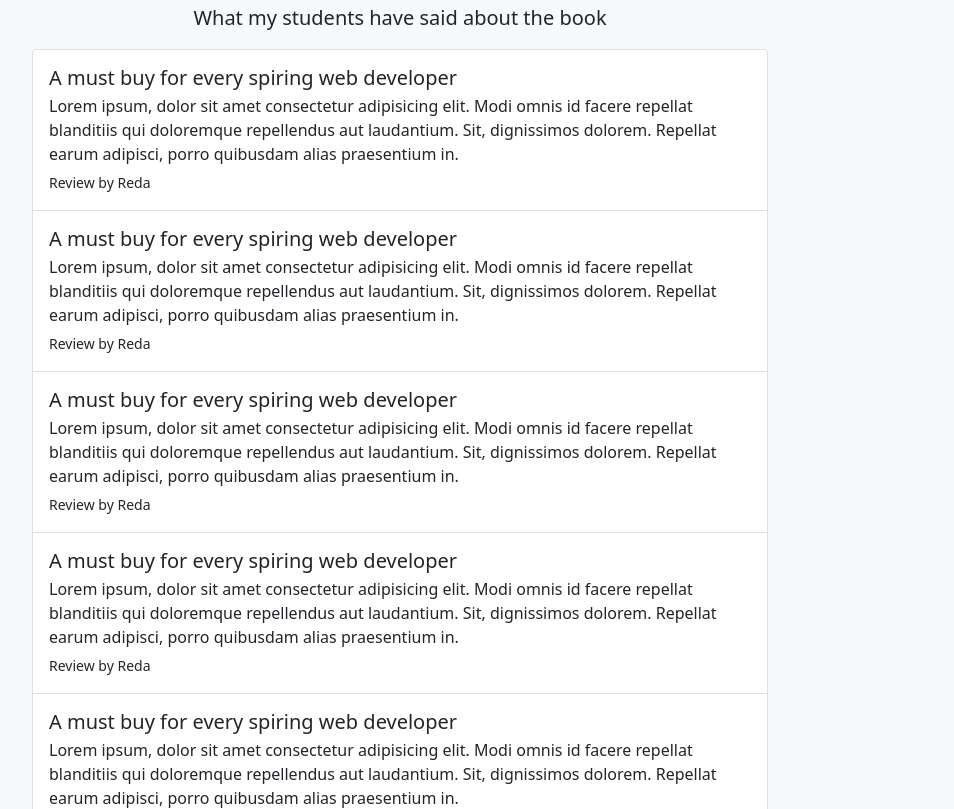
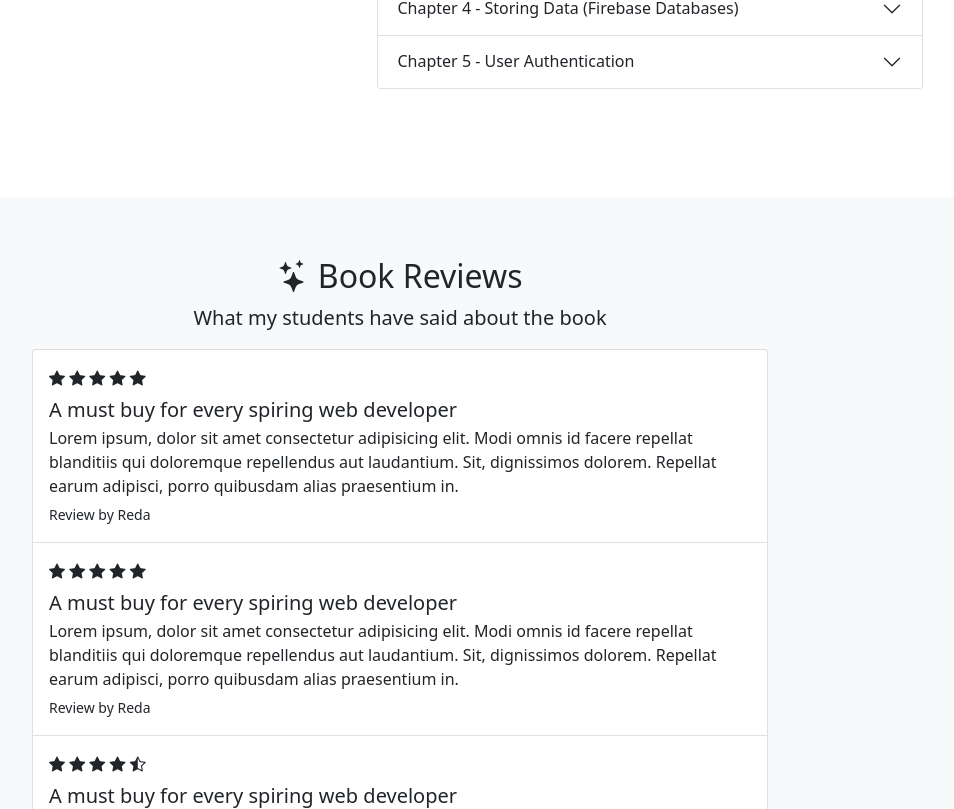
Before and after one commit to jrreda/CSS, a plain HTML site: page Kindle Store/index.html in a window 1280 px wide. Shown: the part 1991-2800 px from the top of the page, without its empty margins (240-1194 px from the left). Drawn offline with nearby package versions, Linux system fonts and the light colour scheme.

Commit message:
add some icons

```diff
--- a/Kindle Store/index.html
+++ b/Kindle Store/index.html
@@ -9,8 +9,15 @@
     <!-- Bootstrap CSS -->
     <link href="https://cdn.jsdelivr.net/npm/bootstrap@5.0.2/dist/css/bootstrap.min.css" rel="stylesheet"
         integrity="sha384-EVSTQN3/azprG1Anm3QDgpJLIm9Nao0Yz1ztcQTwFspd3yD65VohhpuuCOmLASjC" crossorigin="anonymous">
+    <link rel="stylesheet" href="https://cdn.jsdelivr.net/npm/bootstrap-icons@1.11.3/font/bootstrap-icons.min.css">
 
     <title>Kindle Store</title>
+
+    <style>
+        section {
+            padding: 60px 0;
+        }
+    </style>
 </head>
 
 <body>
@@ -18,7 +25,10 @@
     <nav class="navbar navbar-expand-lg navbar-light bg-light">
         <div class="container-xxl">
             <a class="navbar-brand" href="#intro">
-                <span class="text-secondary fw-bold">Net Ninja Pro - the Book</span>
+                <span class="text-secondary fw-bold">
+                    <i class="bi bi-book-half"></i>
+                    Net Ninja Pro - the Book
+                </span>
             </a>
 
             <!-- toggle btn for mobile nav -->
@@ -245,33 +255,59 @@
     <section id="reviews" class="bg-light">
         <div class="container-lg">
             <div class="text-center">
-                <h2>Book Reviews</h2>
+                <h2>
+                    <i class="bi bi-stars"></i>
+                    Book Reviews
+                </h2>
                 <p class="lead">What my students have said about the book</p>
             </div>
             <div class="row justify-content-center">
                 <div class="col-lg-8">
                     <div class="list-group">
                         <div class="list-group-item py-3">
+                            <div class="pb-2">
+                                <i class="bi bi-star-fill"></i>
+                                <i class="bi bi-star-fill"></i>
+                                <i class="bi bi-star-fill"></i>
+                                <i class="bi bi-star-fill"></i>
+                                <i class="bi bi-star-fill"></i>
+                            </div>
                             <h5 class="mb-1">A must buy for every spiring web developer</h5>
                             <p class="mb-1">Lorem ipsum, dolor sit amet consectetur adipisicing elit. Modi omnis id facere repellat blanditiis qui doloremque repellendus aut laudantium. Sit, dignissimos dolorem. Repellat earum adipisci, porro quibusdam alias praesentium in.</p>
                             <small>Review by Reda</small>
                         </div>
                         <div class="list-group-item py-3">
+                            <div class="pb-2">
+                                <i class="bi bi-star-fill"></i>
+                                <i class="bi bi-star-fill"></i>
+                                <i class="bi bi-star-fill"></i>
+                                <i class="bi bi-star-fill"></i>
+                                <i class="bi bi-star-fill"></i>
+                            </div>
                             <h5 class="mb-1">A must buy for every spiring web developer</h5>
                             <p class="mb-1">Lorem ipsum, dolor sit amet consectetur adipisicing elit. Modi omnis id facere repellat blanditiis qui doloremque repellendus aut laudantium. Sit, dignissimos dolorem. Repellat earum adipisci, porro quibusdam alias praesentium in.</p>
                             <small>Review by Reda</small>
                         </div>
                         <div class="list-group-item py-3">
+                            <div class="pb-2">
+                                <i class="bi bi-star-fill"></i>
+                                <i class="bi bi-star-fill"></i>
+                                <i class="bi bi-star-fill"></i>
+                                <i class="bi bi-star-fill"></i>
+                                <i class="bi bi-star-half"></i>
+                            </div>
                             <h5 class="mb-1">A must buy for every spiring web developer</h5>
                             <p class="mb-1">Lorem ipsum, dolor sit amet consectetur adipisicing elit. Modi omnis id facere repellat blanditiis qui doloremque repellendus aut laudantium. Sit, dignissimos dolorem. Repellat earum adipisci, porro quibusdam alias praesentium in.</p>
                             <small>Review by Reda</small>
                         </div>
                         <div class="list-group-item py-3">
-                            <h5 class="mb-1">A must buy for every spiring web developer</h5>
-                            <p class="mb-1">Lorem ipsum, dolor sit amet consectetur adipisicing elit. Modi omnis id facere repellat blanditiis qui doloremque repellendus aut laudantium. Sit, dignissimos dolorem. Repellat earum adipisci, porro quibusdam alias praesentium in.</p>
-                            <small>Review by Reda</small>
-                        </div>
-                        <div class="list-group-item py-3">
+                            <div class="pb-2">
+                                <i class="bi bi-star-fill"></i>
+                                <i class="bi bi-star-fill"></i>
+                                <i class="bi bi-star-fill"></i>
+                                <i class="bi bi-star-fill"></i>
+                                <i class="bi bi-star-half"></i>
+                            </div>
                             <h5 class="mb-1">A must buy for every spiring web developer</h5>
                             <p class="mb-1">Lorem ipsum, dolor sit amet consectetur adipisicing elit. Modi omnis id facere repellat blanditiis qui doloremque repellendus aut laudantium. Sit, dignissimos dolorem. Repellat earum adipisci, porro quibusdam alias praesentium in.</p>
                             <small>Review by Reda</small>
```
